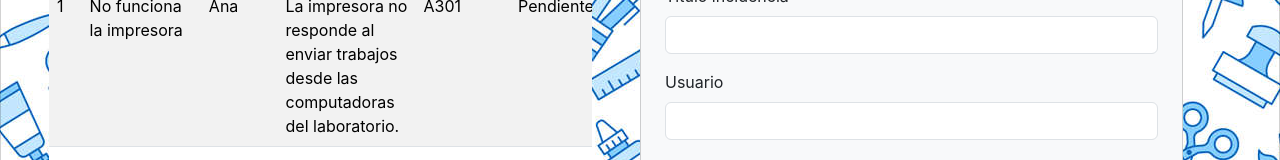
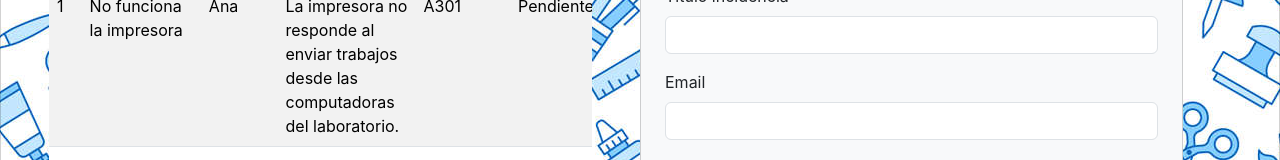
Before and after one commit to rominaruizdiaz/practicasUD2, a React (Create React App) app: page / in a window 1280 px wide. Shown: the part 504-664 px from the top of the page. Built offline with nearby package versions, Linux system fonts and the light colour scheme; data requests are answered from the project's data file.

Commit message:
change user for email

```diff
--- a/src/components/form/Formu.js
+++ b/src/components/form/Formu.js
@@ -6,7 +6,7 @@ class Formu extends React.Component {
     const form = event.target;
 
     this.props.agregarIncidencia(
-      form.usuario.value,
+      form.email.value,
       form.titulo.value,
       form.descripcion.value,
       form.categoria.value,
@@ -28,8 +28,8 @@ class Formu extends React.Component {
           </div>
 
           <div className="mb-3">
-            <label className="form-label">Usuario</label>
-            <input type="text" name="usuario" required className="form-control" />
+            <label className="form-label">Email</label>
+            <input type="email" name="email" required className="form-control" />
           </div>
 
           <div className="mb-3">
```
